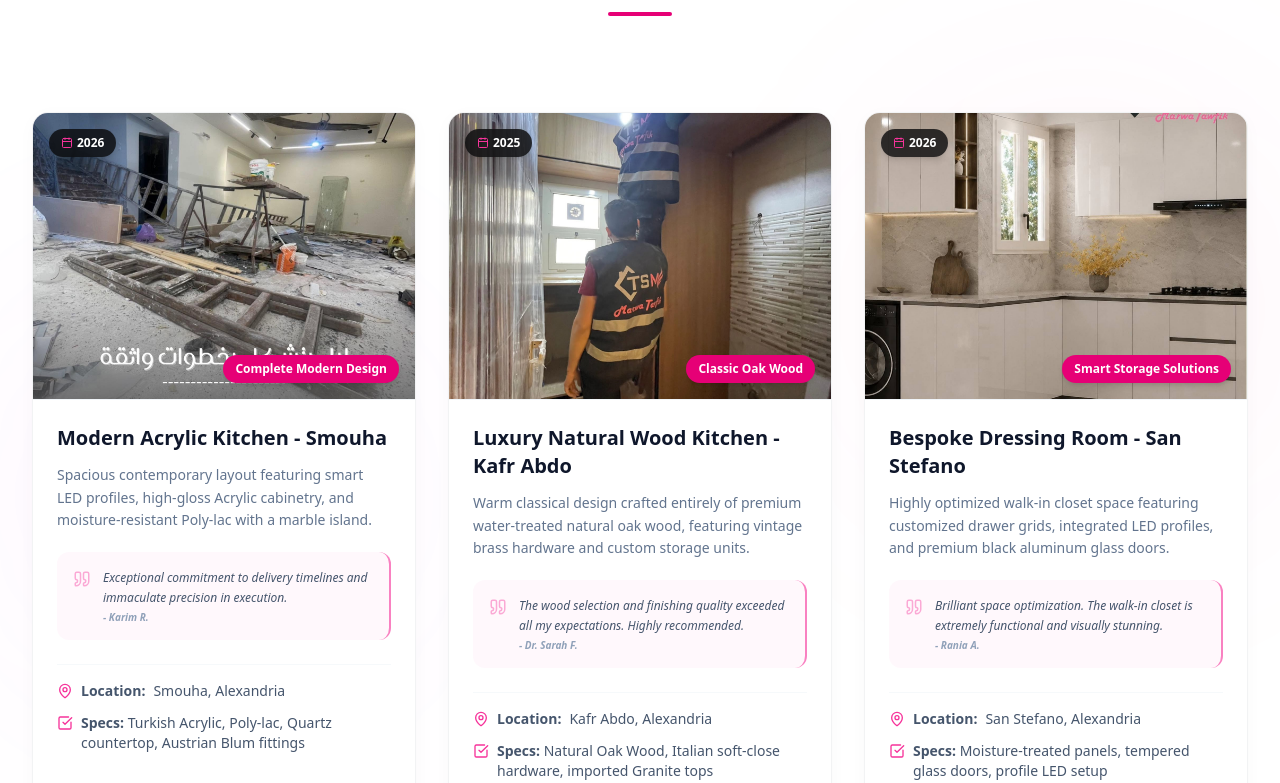
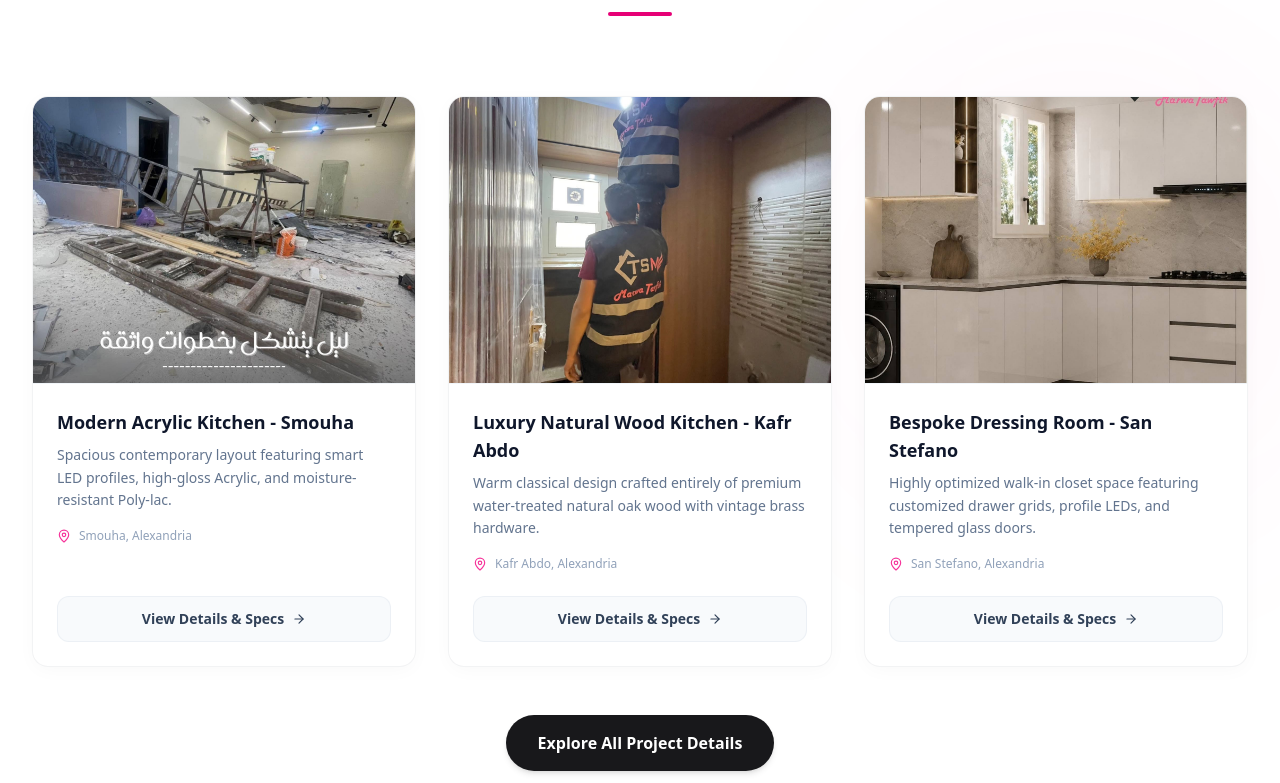
Before and after one commit to Muhammed9955/TSM_Kitchens_Marwa_Tawfik, a Next.js app: page /en in a window 1280 px wide. Shown: the part 2957-3740 px from the top of the page. Built offline with nearby package versions, Linux system fonts and the light colour scheme.

Commit message:
feat: separate projects into home preview and full subpages, add projects navigation, and set official logo as favicon

```diff
--- a/src/app/(arabic)/layout.tsx
+++ b/src/app/(arabic)/layout.tsx
@@ -23,7 +23,7 @@ export const metadata: Metadata = {
     type: "website",
   },
   icons: {
-    icon: "/favicon.png",
+    icon: "/favicon.jpg",
   },
 };
 
--- a/src/app/(arabic)/page.tsx
+++ b/src/app/(arabic)/page.tsx
@@ -2,7 +2,7 @@ import Navbar from "@/components/Navbar";
 import HeroSlider from "@/components/HeroSlider";
 import About from "@/components/About";
 import Services from "@/components/Services";
-import Projects from "@/components/Projects";
+import ProjectsPreview from "@/components/ProjectsPreview";
 import GalleryPreview from "@/components/GalleryPreview";
 import Contact from "@/components/Contact";
 import Footer from "@/components/Footer";
@@ -16,7 +16,7 @@ export default function ArabicHome() {
         <HeroSlider lang="ar" />
         <About lang="ar" />
         <Services lang="ar" />
-        <Projects lang="ar" />
+        <ProjectsPreview lang="ar" />
         <GalleryPreview lang="ar" />
         <Contact lang="ar" />
       </main>
--- /dev/null
+++ b/src/app/(arabic)/projects/page.tsx
@@ -0,0 +1,22 @@
+import Navbar from "@/components/Navbar";
+import Projects from "@/components/Projects";
+import Footer from "@/components/Footer";
+import FloatingSocials from "@/components/FloatingSocials";
+
+export const metadata = {
+  title: "مشاريع مروة توفيق المنفذة | TSM Kitchens",
+  description: "استعرض تفاصيل ومواصفات وخامات المشاريع المنفذة بواسطة المهندسة مروة توفيق في الإسكندرية (سموحة، كفر عبده، سان ستيفانو) وآراء عملائنا.",
+};
+
+export default function ArabicProjectsPage() {
+  return (
+    <>
+      <Navbar lang="ar" />
+      <main className="flex-grow pt-20">
+        <Projects lang="ar" />
+      </main>
+      <Footer lang="ar" />
+      <FloatingSocials lang="ar" />
+    </>
+  );
+}
--- a/src/app/(english)/en/layout.tsx
+++ b/src/app/(english)/en/layout.tsx
@@ -23,7 +23,7 @@ export const metadata: Metadata = {
     type: "website",
   },
   icons: {
-    icon: "/favicon.png",
+    icon: "/favicon.jpg",
   },
 };
 
--- a/src/app/(english)/en/page.tsx
+++ b/src/app/(english)/en/page.tsx
@@ -2,7 +2,7 @@ import Navbar from "@/components/Navbar";
 import HeroSlider from "@/components/HeroSlider";
 import About from "@/components/About";
 import Services from "@/components/Services";
-import Projects from "@/components/Projects";
+import ProjectsPreview from "@/components/ProjectsPreview";
 import GalleryPreview from "@/components/GalleryPreview";
 import Contact from "@/components/Contact";
 import Footer from "@/components/Footer";
@@ -16,7 +16,7 @@ export default function EnglishHome() {
         <HeroSlider lang="en" />
         <About lang="en" />
         <Services lang="en" />
-        <Projects lang="en" />
+        <ProjectsPreview lang="en" />
         <GalleryPreview lang="en" />
         <Contact lang="en" />
       </main>
--- /dev/null
+++ b/src/app/(english)/en/projects/page.tsx
@@ -0,0 +1,22 @@
+import Navbar from "@/components/Navbar";
+import Projects from "@/components/Projects";
+import Footer from "@/components/Footer";
+import FloatingSocials from "@/components/FloatingSocials";
+
+export const metadata = {
+  title: "Marwa Tawfik Executed Projects | TSM Kitchens",
+  description: "Explore the materials, layout specifications, and client testimonials of our completed projects in Alexandria (Smouha, Kafr Abdo, San Stefano).",
+};
+
+export default function EnglishProjectsPage() {
+  return (
+    <>
+      <Navbar lang="en" />
+      <main className="flex-grow pt-20">
+        <Projects lang="en" />
+      </main>
+      <Footer lang="en" />
+      <FloatingSocials lang="en" />
+    </>
+  );
+}
--- /dev/null
+++ b/src/components/ProjectsPreview.tsx
@@ -0,0 +1,142 @@
+"use client";
+
+import Image from "next/image";
+import Link from "next/link";
+import { MapPin, ArrowRight, ArrowLeft } from "lucide-react";
+import { Locale } from "@/locales/dictionaries";
+
+interface ProjectsPreviewProps {
+  lang: Locale;
+}
+
+interface ProjectPreviewItem {
+  id: number;
+  titleAr: string;
+  titleEn: string;
+  descAr: string;
+  descEn: string;
+  image: string;
+  locationAr: string;
+  locationEn: string;
+}
+
+const projectsPreviewData: ProjectPreviewItem[] = [
+  {
+    id: 1,
+    titleAr: "مطبخ أكريليك عصري - سموحة",
+    titleEn: "Modern Acrylic Kitchen - Smouha",
+    descAr: "مساحة واسعة بنظام الإضاءة الذكية ومزيج من خامات الأكريليك الفاخر والبولي لاك المقاوم للرطوبة.",
+    descEn: "Spacious contemporary layout featuring smart LED profiles, high-gloss Acrylic, and moisture-resistant Poly-lac.",
+    image: "/images/627444162_1494778629321899_6247081398093507899_n.jpg",
+    locationAr: "سموحة، الإسكندرية",
+    locationEn: "Smouha, Alexandria"
+  },
+  {
+    id: 2,
+    titleAr: "مطبخ كلاسيك خشب - كفر عبده",
+    titleEn: "Luxury Natural Wood Kitchen - Kafr Abdo",
+    descAr: "مطبخ دافئ وعريق مصنوع بالكامل من خشب الأرو الطبيعي المعالج ضد المياه، مع مقابض نحاسية عتيقة.",
+    descEn: "Warm classical design crafted entirely of premium water-treated natural oak wood with vintage brass hardware.",
+    image: "/images/648466344_1523994953066933_1065404319821191504_n.jpg",
+    locationAr: "كفر عبده، الإسكندرية",
+    locationEn: "Kafr Abdo, Alexandria"
+  },
+  {
+    id: 3,
+    titleAr: "دريسنج روم متكامل - سان ستيفانو",
+    titleEn: "Bespoke Dressing Room - San Stefano",
+    descAr: "استغلال ذكي للغاية للمساحات المتاحة مع تقسيمات داخلية مريحة، أرفف زجاجية مضيئة، ودرف ألومنيوم سوداء.",
+    descEn: "Highly optimized walk-in closet space featuring customized drawer grids, profile LEDs, and tempered glass doors.",
+    image: "/images/711846958_1607152504751177_8435629229339703644_n.jpg",
+    locationAr: "سان ستيفانو، الإسكندرية",
+    locationEn: "San Stefano, Alexandria"
+  }
+];
+
+export default function ProjectsPreview({ lang }: ProjectsPreviewProps) {
+  const targetLink = lang === "ar" ? "/projects" : "/en/projects";
+
+  return (
+    <section id="projects" className="py-20 sm:py-28 bg-white border-t border-slate-100 relative overflow-hidden">
+      {/* Decorative glows */}
+      <div className="absolute top-1/4 right-0 w-[400px] h-[400px] bg-pink-500/5 rounded-full blur-[120px] pointer-events-none" />
+
+      <div className="max-w-7xl mx-auto px-4 sm:px-6 lg:px-8 relative z-10">
+
+        {/* Section Header */}
+        <div className="text-center max-w-3xl mx-auto mb-16 sm:mb-20">
+          <span className="text-pink-500 font-semibold tracking-wider text-xs sm:text-sm uppercase mb-2 block">
+            {lang === "ar" ? "أحدث أعمالنا" : "Our Projects"}
+          </span>
+          <h2 className="text-3xl sm:text-4xl font-extrabold text-slate-900 mb-4">
+            {lang === "ar" ? "مشاريع تم تسليمها مؤخراً" : "Recently Handed-Over Projects"}
+          </h2>
+          <div className="w-16 h-1 bg-pink-600 mx-auto rounded-full mt-4" />
+        </div>
+
+        {/* Projects Grid */}
+        <div className="grid grid-cols-1 lg:grid-cols-3 gap-8 mb-12">
+          {projectsPreviewData.map((project) => (
+            <div
+              key={project.id}
+              className="glass-card rounded-2xl overflow-hidden flex flex-col justify-between group hover:shadow-2xl hover:-translate-y-1.5 hover:border-pink-500/20 border border-slate-100 bg-white transition-all duration-500"
+            >
+              <div>
+                {/* Image Container */}
+                <div className="relative aspect-[4/3] w-full overflow-hidden border-b border-slate-100">
+                  <Image
+                    src={project.image}
+                    alt={lang === "ar" ? project.titleAr : project.titleEn}
+                    fill
+                    sizes="(max-w-768px) 100vw, 33vw"
+                    className="object-cover transition-transform duration-750 ease-out group-hover:scale-105"
+                  />
+                </div>
+
+                {/* Body Details */}
+                <div className="p-6">
+                  <h3 className="text-lg font-bold text-slate-900 mb-2 group-hover:text-pink-600 transition-colors">
+                    {lang === "ar" ? project.titleAr : project.titleEn}
+                  </h3>
+
+                  <p className="text-slate-500 text-sm leading-relaxed mb-4">
+                    {lang === "ar" ? project.descAr : project.descEn}
+                  </p>
+
+                  {/* Location Tag */}
+                  <div className="flex items-center gap-2 text-xs text-slate-400 font-medium">
+                    <MapPin size={14} className="text-pink-500 flex-shrink-0" />
+                    <span>{lang === "ar" ? project.locationAr : project.locationEn}</span>
+                  </div>
+                </div>
+              </div>
+
+              {/* View details page trigger CTA */}
+              <div className="p-6 pt-0 mt-auto">
+                <Link
+                  href={targetLink}
+                  className="w-full inline-flex items-center justify-center gap-2 bg-slate-50 hover:bg-pink-600 text-slate-700 hover:text-white font-bold py-3 rounded-xl border border-slate-200/50 hover:border-pink-500 transition-all duration-300 text-xs sm:text-sm cursor-pointer"
+                >
+                  <span>{lang === "ar" ? "عرض التفاصيل والمواصفات" : "View Details & Specs"}</span>
+                  {lang === "ar" ? <ArrowLeft size={14} /> : <ArrowRight size={14} />}
+                </Link>
+              </div>
+
+            </div>
+          ))}
+        </div>
+
+        {/* Go to Dedicated Projects Page CTA Button */}
+        <div className="text-center mt-6">
+          <Link
+            href={targetLink}
+            className="inline-flex items-center justify-center bg-zinc-900 hover:bg-zinc-800 text-white font-bold px-8 py-4 rounded-full shadow-md hover:shadow-lg transition-all duration-300 hover:scale-105"
+          >
+            {lang === "ar" ? "تصفح كافة تفاصيل المشاريع" : "Explore All Project Details"}
+          </Link>
+        </div>
+
+      </div>
+    </section>
+  );
+}
--- a/src/locales/dictionaries.ts
+++ b/src/locales/dictionaries.ts
@@ -13,6 +13,7 @@ export const dictionaries = {
       home: "الرئيسية",
       about: "من نحن",
       services: "الخدمات",
+      projects: "مشاريعنا",
       gallery: "معرض الأعمال",
       contact: "اتصل بنا",
       langToggle: "English",
@@ -135,6 +136,7 @@ export const dictionaries = {
       home: "Home",
       about: "About Us",
       services: "Services",
+      projects: "Projects",
       gallery: "Gallery",
       contact: "Contact Us",
       langToggle: "العربية",
```
Also changed, not shown: public/favicon.jpg (added), public/favicon.png (deleted).
